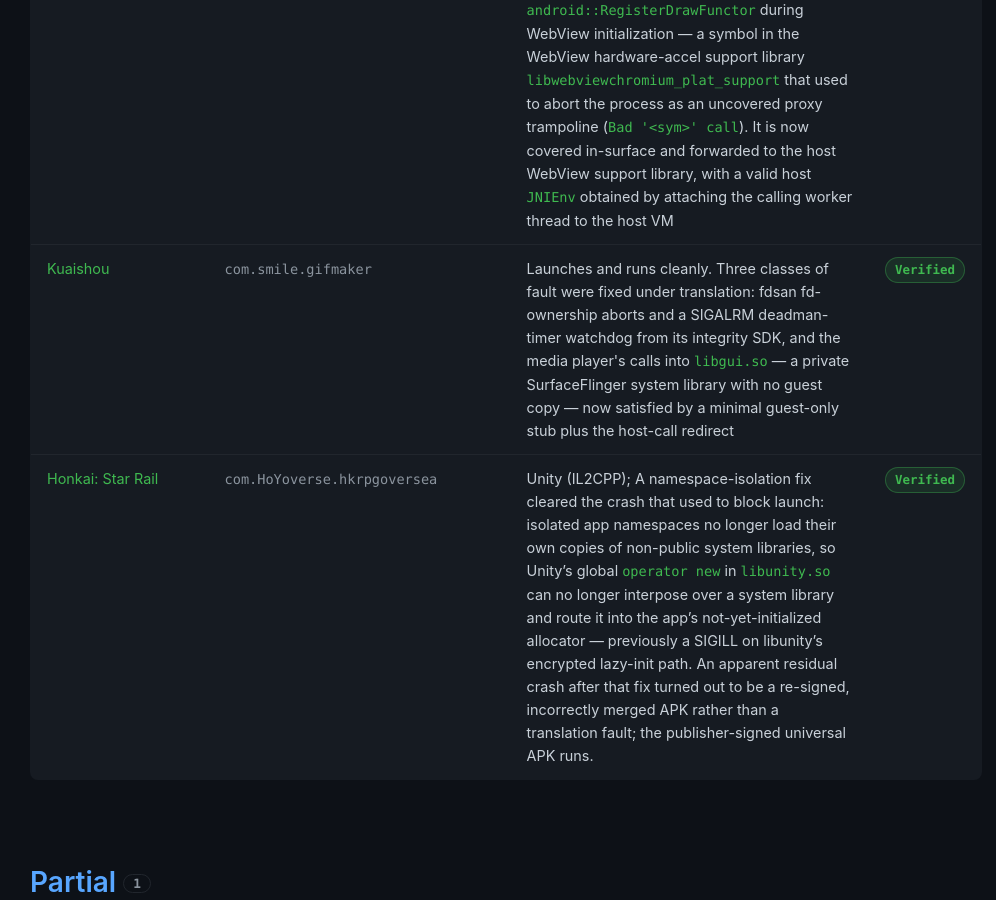
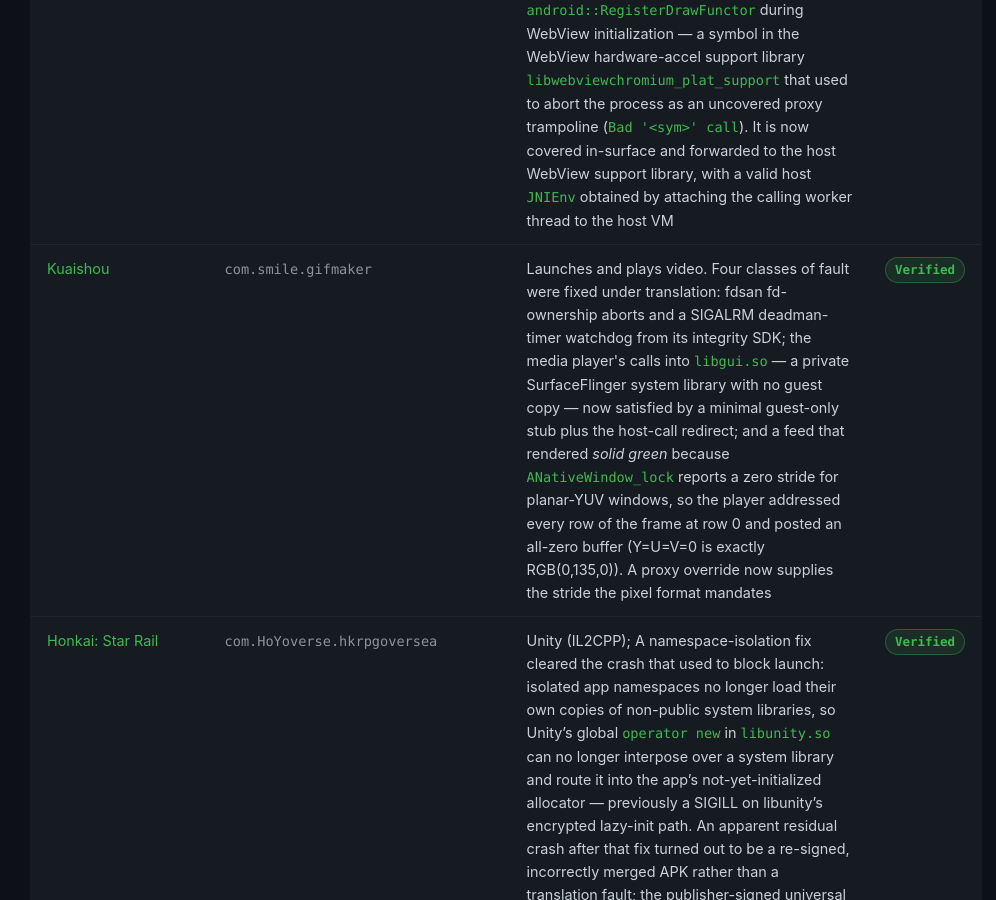
Before and after one commit to DigitalisX64/digitalisx64.github.io, a Jekyll site: the page built from apps.html, in a window 1280 px wide and 900 px high, scrolled down 2614 px. Shown: the whole window, without its empty margins (134-1130 px from the left). Built offline with Jekyll 4.4.1, drawn with Linux system fonts in a browser that asks for light colours.

Commit message:
site: Kuaishou plays video; note the ANativeWindow_lock stride contract
Kuaishou's entry moves from "launches and runs cleanly" to "launches and plays
video". Its feed used to render solid green because ANativeWindow_lock reports a
zero stride for planar-YUV windows, so the player addressed every row of the
frame at row 0 and posted an all-zero buffer -- and Y=U=V=0 converts to exactly
RGB(0,135,0). A proxy override now supplies the stride the pixel format
mandates.

Also add that override to the proxy-library feature list, and refresh two
counts that had fallen behind: 140 -> 141 sample apps and 3,500+ -> 3,600+ host
translation tests.

```diff
--- a/_data/apps.yml
+++ b/_data/apps.yml
@@ -116,12 +116,16 @@ verified:
   - name: 'Kuaishou'
     package: com.smile.gifmaker
     notes: >-
-      Launches and runs cleanly. Three classes of fault were fixed under
+      Launches and plays video. Four classes of fault were fixed under
       translation: fdsan fd-ownership aborts and a SIGALRM deadman-timer watchdog
-      from its integrity SDK, and the media player's calls into
+      from its integrity SDK; the media player's calls into
       <code>libgui.so</code> — a private SurfaceFlinger system library with no
       guest copy — now satisfied by a minimal guest-only stub plus the host-call
-      redirect
+      redirect; and a feed that rendered <em>solid green</em> because
+      <code>ANativeWindow_lock</code> reports a zero stride for planar-YUV
+      windows, so the player addressed every row of the frame at row 0 and posted
+      an all-zero buffer (Y=U=V=0 is exactly RGB(0,135,0)). A proxy override now
+      supplies the stride the pixel format mandates
   - name: 'Honkai: Star Rail'
     package: com.HoYoverse.hkrpgoversea
     stack: 'Unity (IL2CPP)'
--- a/index.html
+++ b/index.html
@@ -132,11 +132,12 @@ layout: null
             <li><strong>Graphics reach the real GPU.</strong> Vulkan goes through GFXStream's VkDecoder; OpenGL ES is driven by ANGLE, which implements it on top of Vulkan in-guest &mdash; giving full OpenGL ES 3.2 and hardware MSAA on the host GPU.</li>
             <li><strong>Awkward symbols are covered by hand.</strong> Anything the auto-generated marshallers can't handle gets a custom trampoline written in-surface, including <code>JNIEnv</code> translation and host&rarr;guest callbacks.</li>
             <li><strong>Advertised means callable.</strong> <code>eglGetProcAddress</code> wraps ~80 ANGLE/CHROMIUM extension procs guest-callable, so a browser engine that gates on the extension string gets a working entry point instead of a NULL &mdash; the fix that took the Chromium GPU process from a crash loop to stable rendering.</li>
+            <li><strong>A contract broken by one field.</strong> <code>ANativeWindow_lock</code> reports a zero stride for planar-YUV windows, so a video player addressed every row of the frame at row 0 and posted an untouched buffer &mdash; and an all-zero YUV buffer is exactly RGB(0,135,0), which is why a shipping short-video app rendered solid green over a working UI. The proxy now supplies the stride the pixel format mandates.</li>
             <li><strong>The allocator wrappers read defensively.</strong> They inspect the bytes before a pointer to recognise Qt's static non-heap object, and that read is now page-boundary guarded in both <code>free</code> and <code>realloc</code> &mdash; GWP-ASan places sampled allocations flush against a <code>PROT_NONE</code> page, which was the source of an intermittent crash misread for weeks as host exhaustion.</li>
           </ul>
         </div>
         <div class="feature-card">
-          <h3>140 Sample Apps</h3>
+          <h3>141 Sample Apps</h3>
           <p>Every sample is an <strong>ARM64-only</strong> APK that runs end to end on the x86_64 emulator: ported NDK samples, third-party native libraries, whole UI engines, and one probe per ARM64 instruction extension.</p>
           <ul class="feature-list">
             <li><strong>Real libraries, linked the way an app links them.</strong> OpenCV, TensorFlow Lite, PyTorch, ONNX Runtime, FFmpeg, WebRTC, Qt 6, React Native, Realm, SQLCipher and dozens more &mdash; not reimplementations written to be easy to translate.</li>
```
Also changed, not shown: other parts of index.html (+1 -1 lines).
